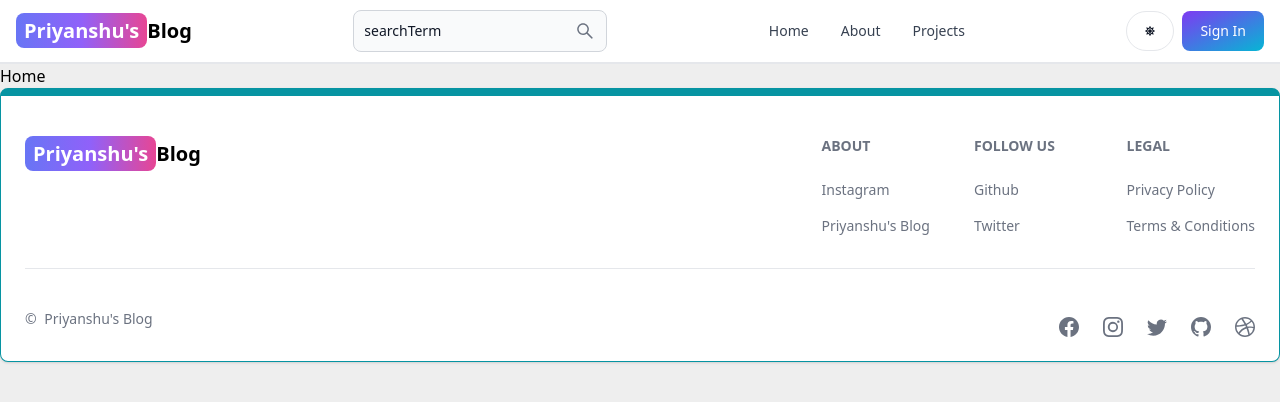
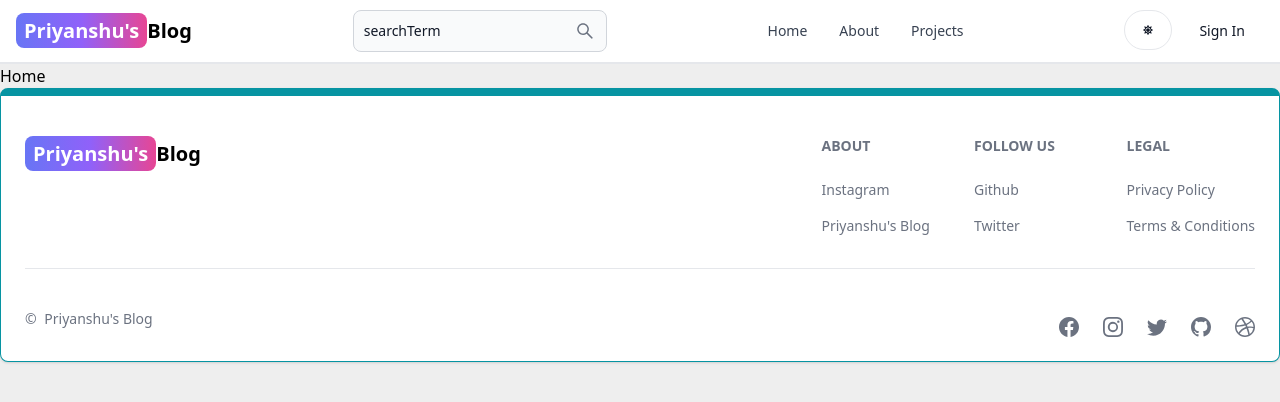
Before and after one commit to priyanshu07222/Blog-app, a React (Vite) app in the folder client/: page / in a window 1280 px wide. Shown: the top 402 px of the page. Built offline with nearby package versions, Linux system fonts and the light colour scheme.

Commit message:
updated header component with user data

```diff
--- a/client/src/components/Header.jsx
+++ b/client/src/components/Header.jsx
@@ -4,10 +4,16 @@ import { Link, useLocation } from
     'react-router-dom'
 import { AiOutlineSearch } from 'react-icons/ai'
 import { FaMoon, FaSun } from 'react-icons/fa'
+import { useSelector } from 'react-redux'
 
 function Header() {
     const path = useLocation()
+    const {currentUser} = useSelector(state => state.user)
     const theme = 'light'
+
+    const handleSignout = () => {
+
+    }
     return (
         <Navbar className='border-b-2'>
             <Link to="/" className='self-center whitespace-nowrap text-sm sm:text-xl font-semibold dark:text-white' >
@@ -32,7 +38,7 @@ function Header() {
                 >
                     {theme === 'light' ? <FaSun /> : <FaMoon />}
                 </Button>
-                {/* {currentUser ? (
+                {currentUser ? (
                 <Dropdown arrowIcon={false} inline label={
                     <Avatar alt='user' img={currentUser.profilePicture} rounded />
                 }>
@@ -41,7 +47,7 @@ function Header() {
                         <span className='block text-sm font-medium truncate'>{currentUser.email} </span>
                     </Dropdown.Header>
                     <Link to={'/dashboard?tab=profile'}>
-                    <Dropdown.Item>Profile</Dropdown.Item>
+                        <Dropdown.Item>Profile</Dropdown.Item>
                     </Link>
                     <Dropdown.Divider />
                     <Dropdown.Item onClick={handleSignout}>Sign out</Dropdown.Item>
@@ -50,11 +56,7 @@ function Header() {
                 <Link>
                 <Button gradientDuoTone='purple' outline>Sign In</Button>
                 </Link>
-            ) } */}
-                <Link to='/sign-in' outline >
-                    <Button gradientDuoTone='purpleToBlue' >Sign In</Button>
-                </Link>
-                <Navbar.Toggle />
+            ) }
             </div>
             <Navbar.Collapse>
                 <Navbar.Link active={path === '/'} as={'div'} >
```
Also changed, not shown: client/comment.txt (deleted).
